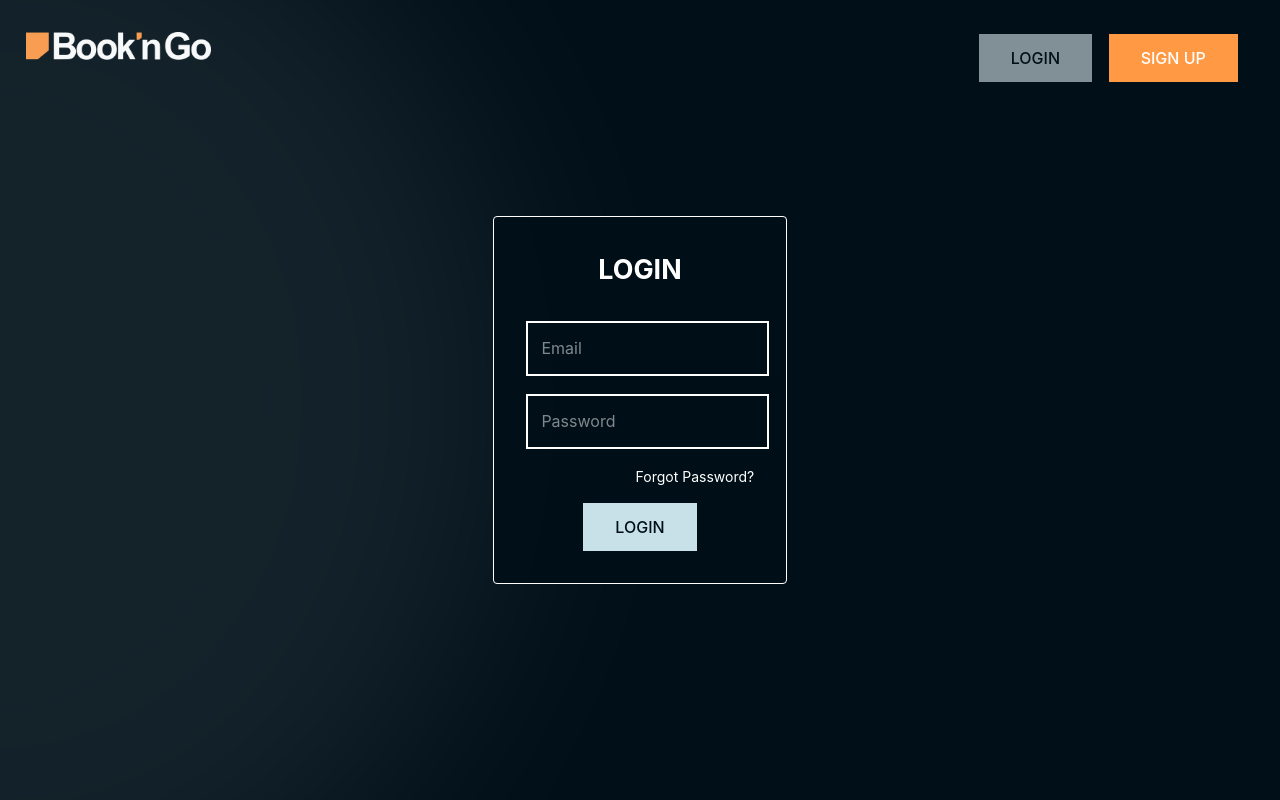
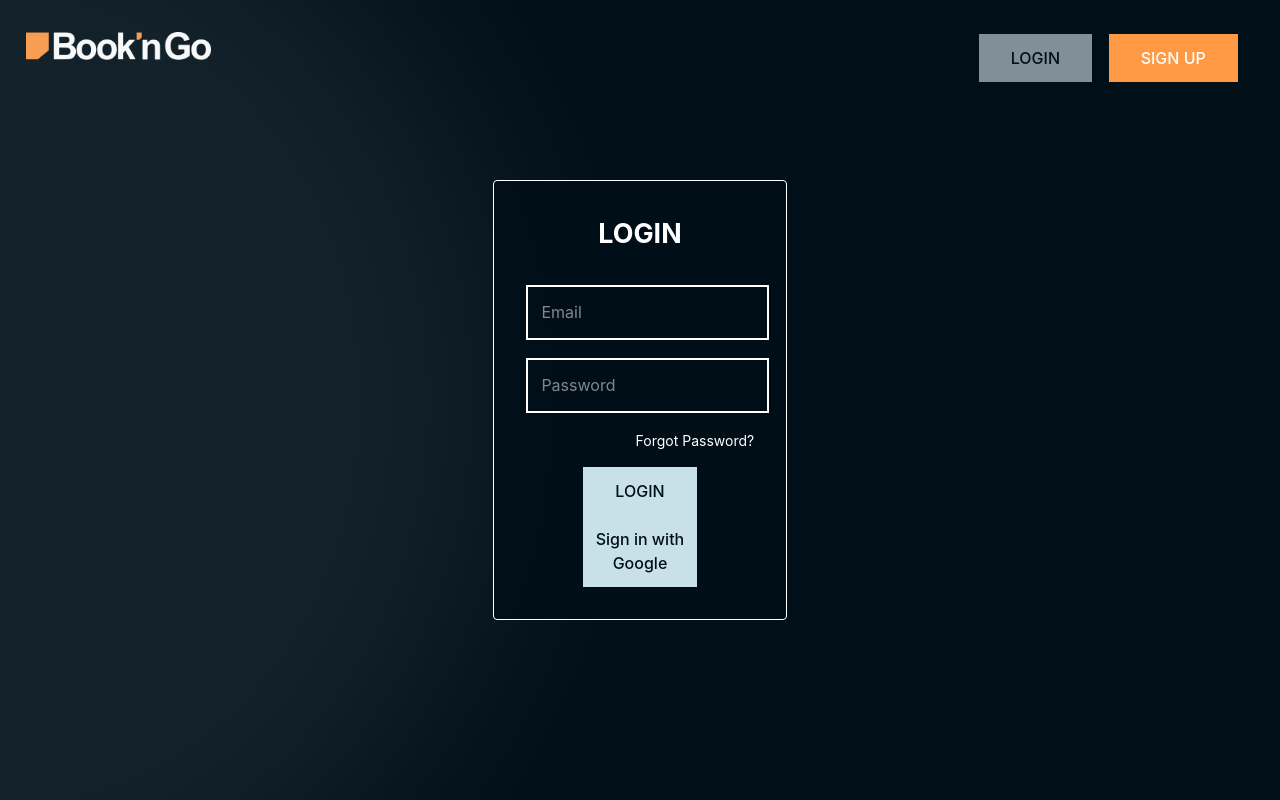
Before and after one commit to abdelrahmanbassam/Book-N-GO, a React (Create React App) app in the folder frontend/: page /login in a window 1280 px wide. Built offline with nearby package versions, Linux system fonts and the light colour scheme.

Commit message:
login and signup buttons done

```diff
--- a/frontend/src/Sign/LoginPage/Login.jsx
+++ b/frontend/src/Sign/LoginPage/Login.jsx
@@ -1,8 +1,8 @@
 import React, { useState } from 'react';
+import { useNavigate } from 'react-router-dom';
+import { FormInput } from '../components/FormInput';
+import { HeaderButtons } from '../components/HeaderButtons';
 import { Logo } from '../components/Logo';
-import { HeaderButtons } from '../components/HeaderButtons';
-import { FormInput } from '../components/FormInput';
-import { useNavigate, useLocation } from 'react-router-dom';
 import styles from './Login.module.css';
 
 export const Login = () => {
@@ -48,6 +48,11 @@ export const Login = () => {
       ...formData,
       [e.target.name]: e.target.value
     });
+  };
+
+  const handleGoogleSignIn = () => {
+    const accountType = formData.accountType;
+    window.location.href = `http://localhost:8080/oauth2/authorization/google`;
   };
 
   // Mock API function - replace with actual API call
@@ -101,6 +106,11 @@ export const Login = () => {
           <button type="submit" className={styles.button}>
             LOGIN
           </button>
+            <div className={styles.googleSignInContainer}>
+              <button className={`${styles.button} ${styles.googleSignInButton}`} onClick={handleGoogleSignIn}>
+                Sign in with Google
+              </button>
+            </div>
         </form>
       </div>
     </div>
--- a/frontend/src/Sign/SignUpPage/SignUp.jsx
+++ b/frontend/src/Sign/SignUpPage/SignUp.jsx
@@ -59,8 +59,6 @@ export const SignUp = () => {
     const accountType = formData.accountType;
     window.location.href = `http://localhost:8080/oauth2/authorization/google`;
   };
-
-
 
   return (
     <div className={styles.container}>
```
